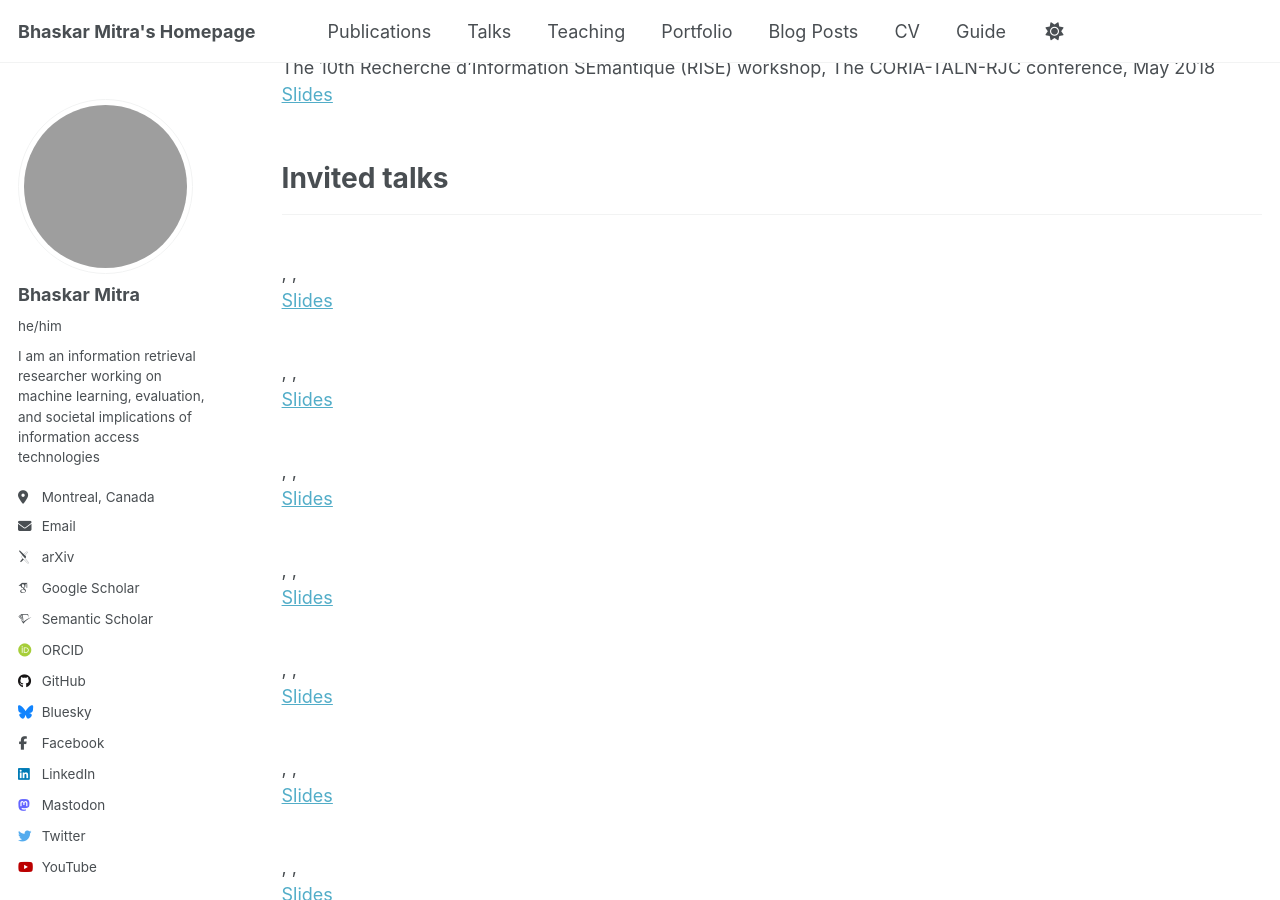
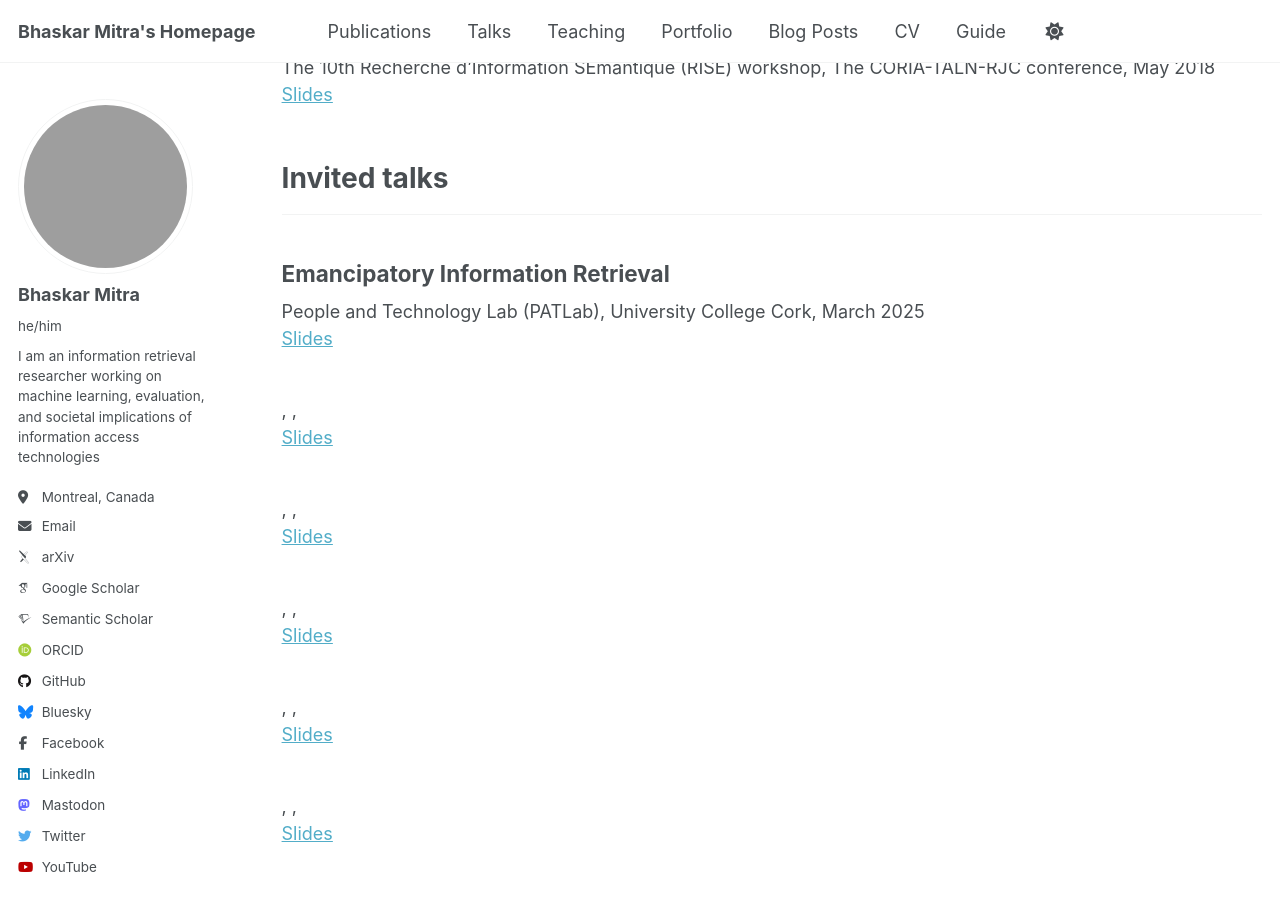
Before and after one commit to bhaskar-mitra/bhaskar-mitra.github.io, a Jekyll site: the page built from _pages/talks.html, in a window 1280 px wide and 900 px high, scrolled down 689 px. Built offline with Jekyll 4.4.1, drawn with Linux system fonts in a browser that asks for light colours; some web fonts are replaced; grey boxes are pictures that could not be loaded.

Commit message:
Update talks.html

```diff
--- a/_pages/talks.html
+++ b/_pages/talks.html
@@ -44,11 +44,11 @@ author_profile: true
 <hr />
 <div class="list__item">
   <article class="archive__item" itemscope itemtype="http://schema.org/CreativeWork">
-    <h2></h2>
-    <a href="" style="text-decoration:none;color:inherit"></a>,
-    <a href="" style="text-decoration:none;color:inherit"></a>,
-    <br/>
-    <a href="">Slides</a>
+    <h2>Emancipatory Information Retrieval</h2>
+    <a href="https://www.ucc.ie/en/apsych/research/people-and-tech/" style="text-decoration:none;color:inherit">People and Technology Lab (PATLab)</a>,
+    <a href="https://www.ucc.ie/en" style="text-decoration:none;color:inherit">University College Cork</a>,
+    March 2025<br/>
+    <a href="https://www.slideshare.net/slideshow/emancipatory-information-retrieval-ucc/276984043">Slides</a>
   </article>
   <article class="archive__item" itemscope itemtype="http://schema.org/CreativeWork">
     <h2></h2>
```
